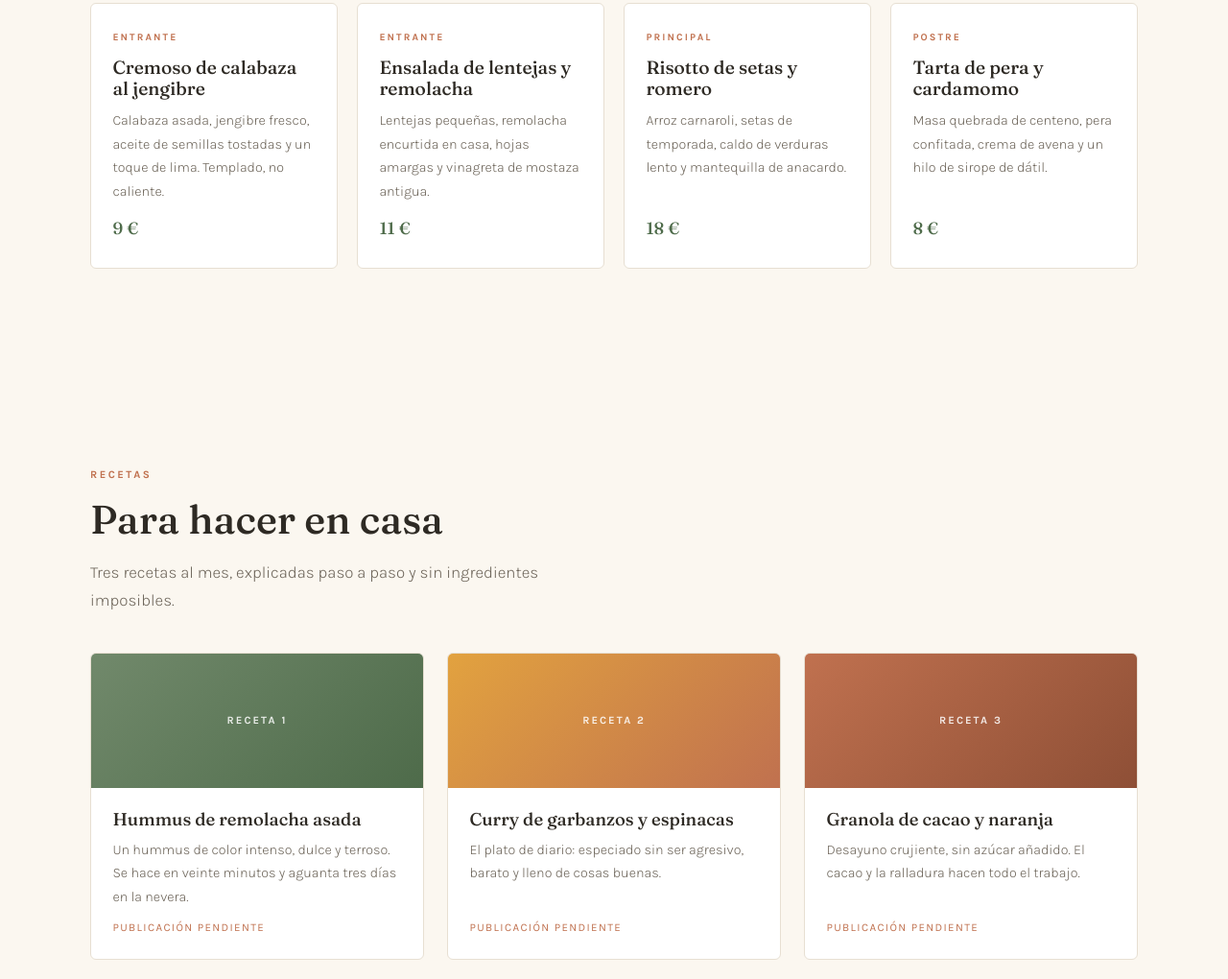
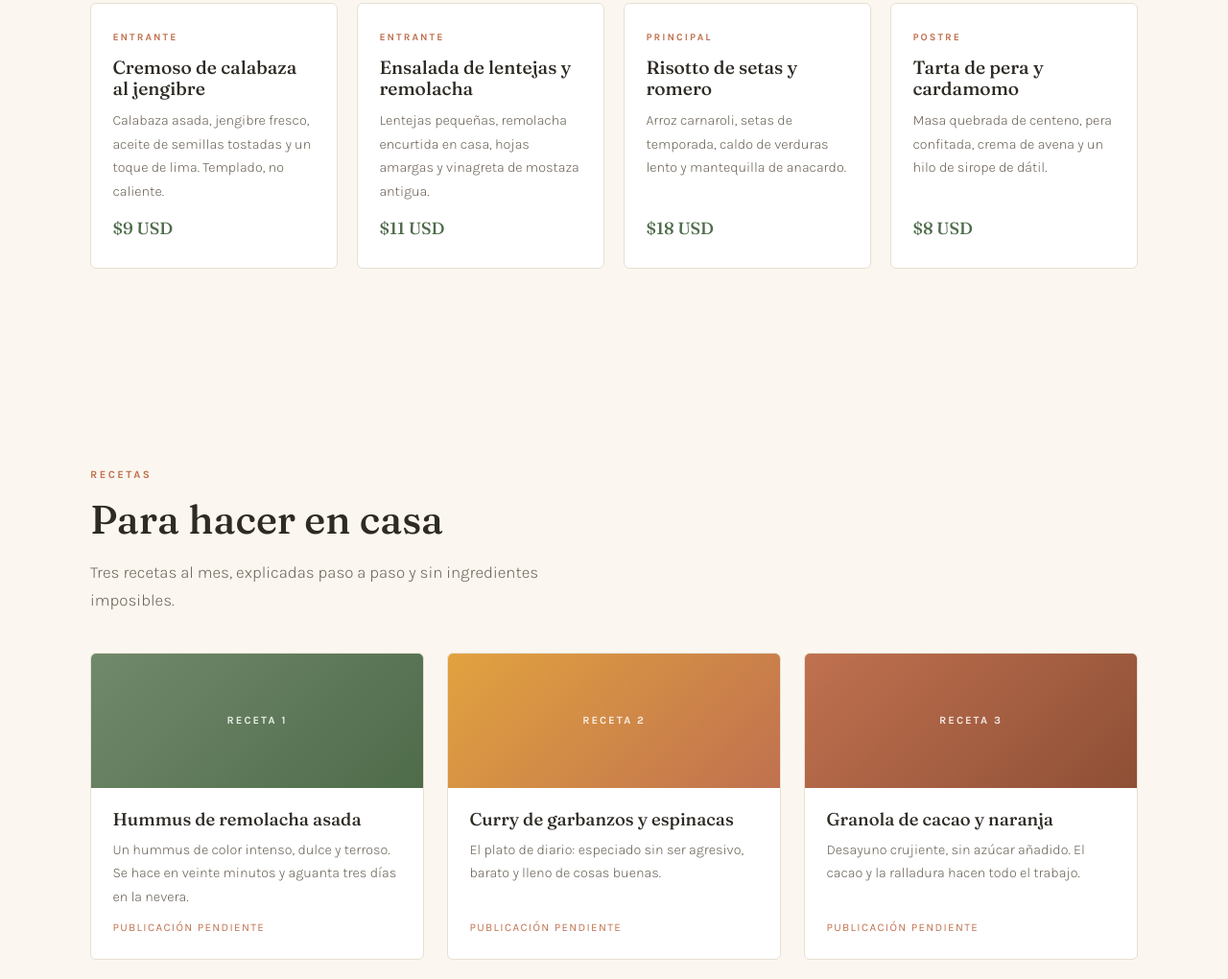
Before and after one commit to luissandovalpsico/gourmet-restaurant, a plain HTML site: page index.html in a window 1280 px wide. Shown: the part 903-1923 px from the top of the page at 96% size. Drawn offline with Linux system fonts and the light colour scheme.

Commit message:
Precios del menú en USD

```diff
--- a/index.html
+++ b/index.html
@@ -418,28 +418,28 @@
             <span class="course">Entrante</span>
             <h3>Cremoso de calabaza al jengibre</h3>
             <p>Calabaza asada, jengibre fresco, aceite de semillas tostadas y un toque de lima. Templado, no caliente.</p>
-            <span class="price">9 €</span>
+            <span class="price">$9 USD</span>
           </article>
 
           <article class="dish">
             <span class="course">Entrante</span>
             <h3>Ensalada de lentejas y remolacha</h3>
             <p>Lentejas pequeñas, remolacha encurtida en casa, hojas amargas y vinagreta de mostaza antigua.</p>
-            <span class="price">11 €</span>
+            <span class="price">$11 USD</span>
           </article>
 
           <article class="dish">
             <span class="course">Principal</span>
             <h3>Risotto de setas y romero</h3>
             <p>Arroz carnaroli, setas de temporada, caldo de verduras lento y mantequilla de anacardo.</p>
-            <span class="price">18 €</span>
+            <span class="price">$18 USD</span>
           </article>
 
           <article class="dish">
             <span class="course">Postre</span>
             <h3>Tarta de pera y cardamomo</h3>
             <p>Masa quebrada de centeno, pera confitada, crema de avena y un hilo de sirope de dátil.</p>
-            <span class="price">8 €</span>
+            <span class="price">$8 USD</span>
           </article>
         </div>
       </div>
```
